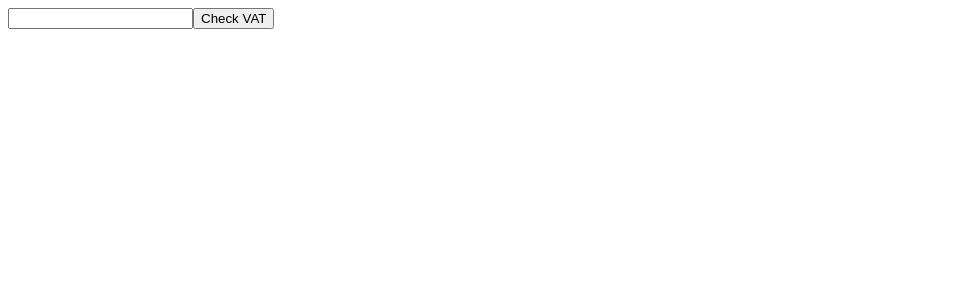
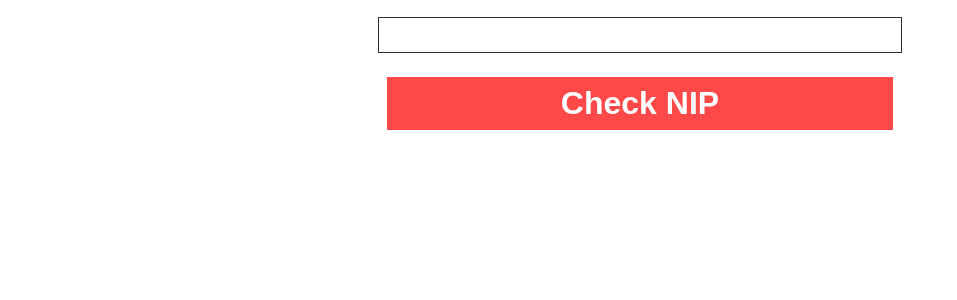
Before and after one commit to pnowak/vat-validate, a React app: page / in a window 1280 px wide. Shown: the top 300 px of the page, without its empty margins (0-957 px from the left). Built offline with nearby package versions, Linux system fonts and the light colour scheme; the HTML template or start-up script is replaced by a standard one.

Commit message:
Styled vat form

```diff
--- a/src/features/vatform/VatForm.tsx
+++ b/src/features/vatform/VatForm.tsx
@@ -1,14 +1,61 @@
 import React, { ReactElement } from 'react';
+import styled from 'styled-components';
+
+const Form = styled.form`
+  display: grid;
+  grid-template-columns: 1fr;
+  grid-template-rows: 1fr 1fr 1fr;
+  gap: 1rem;
+  align-content: center;
+  align-items: center;
+  justify-items: center;
+  font-size: 1.5rem;
+  line-height: 1.5;
+  font-weight: 600;
+  label {
+    display: block;
+    margin-bottom: 1rem;
+  }
+  input {
+    width: 40%;
+    padding: 0.5rem;
+    font-size: 1rem;
+    border: 1px solid #2E2E2E;
+    &:focus {
+      outline: 0;
+      border-color: #000000;
+    }
+  }
+  input[type='submit'] {
+    background: #FF4949;
+    color: white;
+    border: 0;
+    font-size: 2rem;
+    font-weight: 600;
+    padding: 0.5rem 1.2rem;
+  }
+  fieldset {
+    border: 0;
+    padding: 0;
+
+    &[disabled] {
+      opacity: 0.5;
+    }
+    &[aria-busy='true']::before {
+      background-size: 50% auto;
+    }
+  }
+`;
 
 export const VatForm = (): ReactElement => {
   return (
-    <form id="vatForm">
+    <Form id="vatForm">
       <input
         type="text"
         name="nip"
         id="nip"
       />
-      <input type="submit" value="Check VAT" />
-    </form>
+      <input type="submit" value="Check NIP" />
+    </Form>
   )
 };
```
